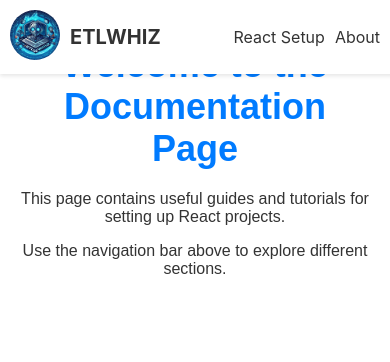
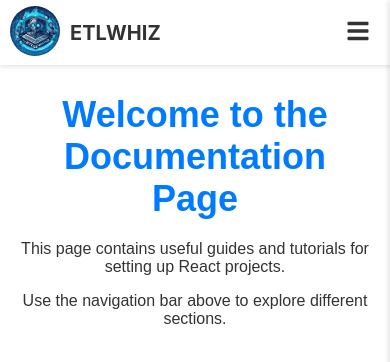
Before and after one commit to erictlwhiz/portfolio, a React (Create React App) app in the folder docsWeb/client/: page /home in a window 390 px wide. Shown: the top 362 px of the page. Built offline with nearby package versions, Linux system fonts and the light colour scheme.

Commit message:
update client

```diff
--- a/docsWeb/client/package.json
+++ b/docsWeb/client/package.json
@@ -10,6 +10,7 @@
     "axios": "^1.8.4",
     "react": "^19.0.0",
     "react-dom": "^19.0.0",
+    "react-icons": "^5.5.0",
     "react-router-dom": "^7.4.1",
     "react-scripts": "5.0.1",
     "web-vitals": "^2.1.4"
--- a/docsWeb/client/src/App.css
+++ b/docsWeb/client/src/App.css
@@ -4,4 +4,16 @@
 	min-height: 100vh;
 	display: flex;
 	flex-direction: column;
+	padding-top: 50px; /* Padding atas untuk menghindari tumpang tindih dengan navbar */
 }
+
+/* Dark mode untuk App */
+body.dark-mode .App {
+	background-color: #333333; /* Warna latar belakang gelap */
+	color: #ffffff; /* Warna teks terang */
+}
+
+/* Pastikan navbar memiliki tinggi tetap */
+.navbar {
+	height: 45px; /* Tinggi navbar */
+}
--- a/docsWeb/client/src/App.js
+++ b/docsWeb/client/src/App.js
@@ -1,4 +1,4 @@
-import React from 'react';
+import React, { useState, useEffect } from 'react';
 import {
 	BrowserRouter as Router,
 	Routes,
@@ -12,13 +12,29 @@ import About from './pages/About'; // Pastikan path ini sesuai dengan lokasi Abo
 import Navbar from './components/Navbar'; // Pastikan path ini sesuai dengan lokasi Navbar.jsx
 
 function App() {
+	const [isDarkMode, setIsDarkMode] = useState(false);
+
+	// Fungsi untuk toggle dark mode
+	const toggleDarkMode = () => {
+		setIsDarkMode((prevMode) => !prevMode);
+		// Tambahkan atau hapus class "dark-mode" pada body
+		document.body.classList.toggle('dark-mode');
+	};
+
+	// Simpan preferensi dark mode di localStorage
+	useEffect(() => {
+		const savedMode = localStorage.getItem('dark-mode') === 'true';
+		setIsDarkMode(savedMode);
+		if (savedMode) {
+			document.body.classList.add('dark-mode');
+		}
+	}, []);
+
 	return (
 		<div className="App">
-			{' '}
-			{/* Tambahkan elemen root dengan class App */}
 			<Router>
 				{/* Navbar akan selalu terlihat di semua halaman */}
-				<Navbar />
+				<Navbar toggleDarkMode={toggleDarkMode} isDarkMode={isDarkMode} />
 				<Routes>
 					{/* Redirect dari path kosong (/) ke /home */}
 					<Route path="/" element={<Navigate to="/home" replace />} />
--- a/docsWeb/client/src/components/Navbar.jsx
+++ b/docsWeb/client/src/components/Navbar.jsx
@@ -1,9 +1,11 @@
 import React, { useState, useEffect } from 'react';
 import { Link } from 'react-router-dom';
 import './styles/Navbar.css';
+import { FaBars, FaTimes, FaMoon, FaSun } from 'react-icons/fa'; // Tambahkan ikon untuk dark mode
 
-const Navbar = () => {
+const Navbar = ({ toggleDarkMode, isDarkMode }) => {
 	const [isTransparent, setIsTransparent] = useState(false);
+	const [isSidebarOpen, setIsSidebarOpen] = useState(false); // State untuk mengontrol sidebar
 
 	useEffect(() => {
 		const handleScroll = () => {
@@ -20,7 +22,13 @@ const Navbar = () => {
 		};
 	}, []);
 
+	// Fungsi untuk toggle sidebar
+	const toggleSidebar = () => {
+		setIsSidebarOpen((prev) => !prev);
+	};
+
 	return (
+		<>
 			<nav className={`navbar ${isTransparent ? 'transparent' : ''}`}>
 				<div className="navbar-logo-container">
 					<Link to="/">
@@ -37,20 +45,51 @@ const Navbar = () => {
 					<Link to="/about">
 						<span className="navbar-links-item">About</span>
 					</Link>
+
+					{/* Tombol toggle dark mode */}
+					<div className="navbar-dark-mode-toggle" onClick={toggleDarkMode}>
+						{isDarkMode ? <FaSun size={20} /> : <FaMoon size={20} />}
 					</div>
-			{/* Dropdown menu for smaller screens */}
+				</div>
+
+				{/* Ikon menu untuk membuka sidebar */}
 				<div className="navbar-dropdown">
-				<span className="navbar-links-item">Menu</span>
-				<ul className="navbar-dropdown-menu">
+					<span className="navbar-links-item" onClick={toggleSidebar}>
+						<FaBars size={24} />
+					</span>
+				</div>
+			</nav>
+
+			{/* Sidebar */}
+			<div className={`sidebar ${isSidebarOpen ? 'open' : ''}`}>
+				<div className="sidebar-header">
+					{/* Tombol toggle dark mode */}
+					<div className="navbar-dark-mode-toggle" onClick={toggleDarkMode}>
+						{isDarkMode ? <FaSun size={20} /> : <FaMoon size={20} />}
+					</div>
+					<span className="close-icon" onClick={toggleSidebar}>
+						<FaTimes size={22} />
+					</span>
+				</div>
+				<ul className="sidebar-menu">
 					<li>
-						<Link to="/reactsetup">React Setup</Link>
+						<Link to="/reactsetup" onClick={toggleSidebar}>
+							React Setup
+						</Link>
 					</li>
 					<li>
-						<Link to="/about">About</Link>
+						<Link to="/about" onClick={toggleSidebar}>
+							About
+						</Link>
 					</li>
 				</ul>
 			</div>
-		</nav>
+
+			{/* Overlay untuk menutup sidebar */}
+			{isSidebarOpen && (
+				<div className="sidebar-overlay" onClick={toggleSidebar}></div>
+			)}
+		</>
 	);
 };
 
--- a/docsWeb/client/src/components/styles/Navbar.css
+++ b/docsWeb/client/src/components/styles/Navbar.css
@@ -1,57 +1,46 @@
 /* Navbar container */
 .navbar {
-	position: fixed; /* Membuat navbar tetap terlihat saat di-scroll */
+	position: fixed; /* Navbar tetap terlihat saat di-scroll */
 	top: 0;
 	left: 0;
 	width: 100%; /* Navbar memenuhi lebar layar */
 	z-index: 1000; /* Pastikan navbar berada di atas elemen lain */
-	background-color: rgba(
-		255,
-		255,
-		255,
-		1
-	); /* Warna putih dengan opasitas penuh */
+	background-color: rgba(255, 255, 255, 1); /* Warna putih */
 	transition:
 		background-color 0.3s ease,
-		box-shadow 0.3s ease; /* Animasi perubahan background dan bayangan */
+		box-shadow 0.3s ease; /* Animasi perubahan background */
 	padding: 10px; /* Padding di sekitar navbar */
-	display: flex; /* Atur elemen dalam satu baris */
+	display: flex; /* Elemen dalam satu baris */
 	align-items: center; /* Vertikal rata tengah */
 	justify-content: space-between; /* Elemen sejajar ke kiri dan kanan */
-	box-shadow: 0 2px 4px rgba(0, 0, 0, 0.1); /* Tambahkan bayangan untuk estetika */
+	box-shadow: 0 2px 4px rgba(0, 0, 0, 0.1); /* Tambahkan bayangan */
 }
 
 /* Navbar transparan saat di-scroll */
 .navbar.transparent {
-	background-color: rgba(
-		255,
-		255,
-		255,
-		0.5
-	); /* Warna putih dengan transparansi */
-	box-shadow: none; /* Hilangkan bayangan saat transparan */
-	backdrop-filter: blur(10px); /* Tambahkan efek blur untuk estetika */
+	background-color: rgba(255, 255, 255, 0.5); /* Warna putih transparan */
+	box-shadow: none; /* Hilangkan bayangan */
+	backdrop-filter: blur(10px); /* Efek blur */
 }
 
 /* Logo container */
 .navbar-logo-container {
-	display: flex; /* Atur elemen dalam satu baris */
+	display: flex; /* Elemen dalam satu baris */
 	align-items: center; /* Vertikal rata tengah */
 	gap: 10px; /* Jarak antara logo dan teks */
-	flex-shrink: 0; /* Jangan biarkan logo mengecil */
 }
 
 /* Logo styling */
 .navbar-logo {
 	height: 50px; /* Tinggi logo */
 	width: 50px; /* Lebar logo */
-	object-fit: cover; /* Memastikan gambar terpotong dengan baik */
+	object-fit: cover; /* Memastikan gambar tidak terdistorsi */
 	border-radius: 50%; /* Membuat logo berbentuk lingkaran */
 }
 
 /* Teks logo */
 .navbar-logo-text {
-	display: inline-block; /* Pastikan teks tidak memaksa baris baru */
+	display: inline-block; /* Teks dalam satu baris */
 	font-size: 20px; /* Ukuran teks */
 	font-weight: bold; /* Teks tebal */
 	color: #333; /* Warna teks */
@@ -59,16 +48,16 @@
 
 /* Navbar links */
 .navbar-links {
-	display: flex; /* Atur elemen dalam satu baris */
+	display: flex; /* Elemen dalam satu baris */
 	gap: 20px; /* Jarak antar tautan */
-	margin-right: 30px; /* Hilangkan margin default */
-	padding: 0px; /* Hilangkan padding default */
+	margin-right: 30px; /* Margin kanan */
+	padding: 0; /* Hilangkan padding */
 }
 
 /* Tautan navbar */
 .navbar-links-item {
-	display: inline-block; /* Pastikan tautan dapat diklik penuh */
-	color: #333333; /* Warna teks abu-abu gelap */
+	display: inline-block; /* Tautan dalam satu baris */
+	color: #333; /* Warna teks */
 	font-size: 16px; /* Ukuran teks */
 	transition: color 0.3s ease; /* Animasi saat hover */
 }
@@ -81,7 +70,8 @@
 .navbar-dropdown {
 	position: relative; /* Posisi relatif untuk dropdown */
 	display: none; /* Sembunyikan dropdown secara default */
-	margin-right: 20px; /* Margin kanan untuk jarak */
+	cursor: pointer;
+	margin-right: 30px; /* Jarak kanan */
 }
 
 /* Dropdown menu */
@@ -96,11 +86,7 @@
 	list-style: none; /* Hilangkan bullet pada daftar */
 	z-index: 1000; /* Pastikan dropdown berada di atas elemen lain */
 	min-width: 150px; /* Lebar minimum dropdown */
-}
-
-/* Tampilkan menu saat hover */
-.navbar-dropdown:hover .navbar-dropdown-menu {
-	display: block; /* Tampilkan menu */
+	border-radius: 4px; /* Tambahkan border radius */
 }
 
 /* Dropdown item */
@@ -118,6 +104,73 @@
 
 .navbar-dropdown-menu li a:hover {
 	background-color: #f4f4f4; /* Warna latar belakang saat hover */
+}
+
+/* Sidebar */
+.sidebar {
+	position: fixed;
+	top: 0;
+	right: -300px; /* Sidebar tersembunyi */
+	width: 300px;
+	height: 100vh;
+	background-color: #ffffff; /* Warna latar belakang sidebar */
+	box-shadow: -2px 0 5px rgba(0, 0, 0, 0.1); /* Bayangan sidebar */
+	transition: right 0.3s ease; /* Animasi saat sidebar muncul */
+	z-index: 1100; /* Pastikan sidebar berada di atas elemen lain */
+	display: flex;
+	flex-direction: column;
+}
+
+/* Sidebar terbuka */
+.sidebar.open {
+	right: 0; /* Sidebar muncul */
+}
+
+/* Sidebar header */
+.sidebar-header {
+	display: flex;
+	justify-content: space-between;
+	align-items: center;
+	padding: 10px 20px;
+}
+
+/* Close icon */
+.close-icon {
+	cursor: pointer;
+	color: #333;
+}
+
+/* Sidebar menu */
+.sidebar-menu {
+	list-style: none;
+	padding: 20px;
+	margin: 0;
+}
+
+.sidebar-menu li {
+	margin-bottom: 15px;
+}
+
+.sidebar-menu li a {
+	color: #333;
+	text-decoration: none;
+	font-size: 18px;
+	transition: color 0.3s ease;
+}
+
+.sidebar-menu li a:hover {
+	color: #007bff; /* Warna biru saat hover */
+}
+
+/* Overlay untuk sidebar */
+.sidebar-overlay {
+	position: fixed;
+	top: 0;
+	left: 0;
+	width: 100%;
+	height: 100vh;
+	background-color: rgba(0, 0, 0, 0.5); /* Transparansi overlay */
+	z-index: 1000; /* Pastikan overlay berada di bawah sidebar */
 }
 
 /* Responsif untuk layar kecil (max-width: 350px) */
@@ -138,12 +191,48 @@
 /* Responsif untuk layar sedang (351px hingga 768px) */
 @media (min-width: 351px) and (max-width: 768px) {
 	.navbar-links {
-		display: flex; /* Tampilkan tautan navbar */
-		gap: 10px; /* Jarak antar tautan */
-		margin-right: 20px; /* Margin kanan */
+		display: none; /* Sembunyikan tautan navbar */
 	}
 
 	.navbar-dropdown {
-		display: none; /* Sembunyikan dropdown menu */
+		display: block; /* Tampilkan dropdown menu */
 	}
 }
+
+/* Dark mode untuk navbar */
+body.dark-mode .navbar {
+	background-color: #333; /* Warna latar belakang gelap */
+	color: #fff; /* Warna teks putih */
+	box-shadow: 0 2px 4px rgba(0, 0, 0, 0.5); /* Bayangan lebih gelap */
+}
+
+body.dark-mode .navbar-logo-text {
+	color: #fff; /* Warna teks logo putih */
+}
+
+body.dark-mode .navbar-links-item {
+	color: #fff; /* Warna tautan putih */
+}
+
+/* Dark mode untuk sidebar */
+body.dark-mode .sidebar {
+	background-color: #333; /* Warna latar belakang sidebar gelap */
+	color: #fff; /* Warna teks sidebar putih */
+	box-shadow: -2px 0 5px rgba(0, 0, 0, 0.5); /* Bayangan lebih gelap */
+}
+
+body.dark-mode .sidebar-menu li a {
+	color: #fff; /* Warna tautan sidebar putih */
+}
+
+body.dark-mode .sidebar-menu li a:hover {
+	color: #007bff; /* Warna biru saat hover */
+}
+
+body.dark-mode .sidebar-header .close-icon {
+	color: #fff; /* Warna ikon close putih */
+}
+
+body.dark-mode .sidebar-overlay {
+	background-color: rgba(0, 0, 0, 0.8); /* Transparansi overlay lebih gelap */
+}
```
Also changed, not shown: 1 other file (tests, documents, lock files or other folders). Lines whose indentation alone changed are shown as unchanged.
